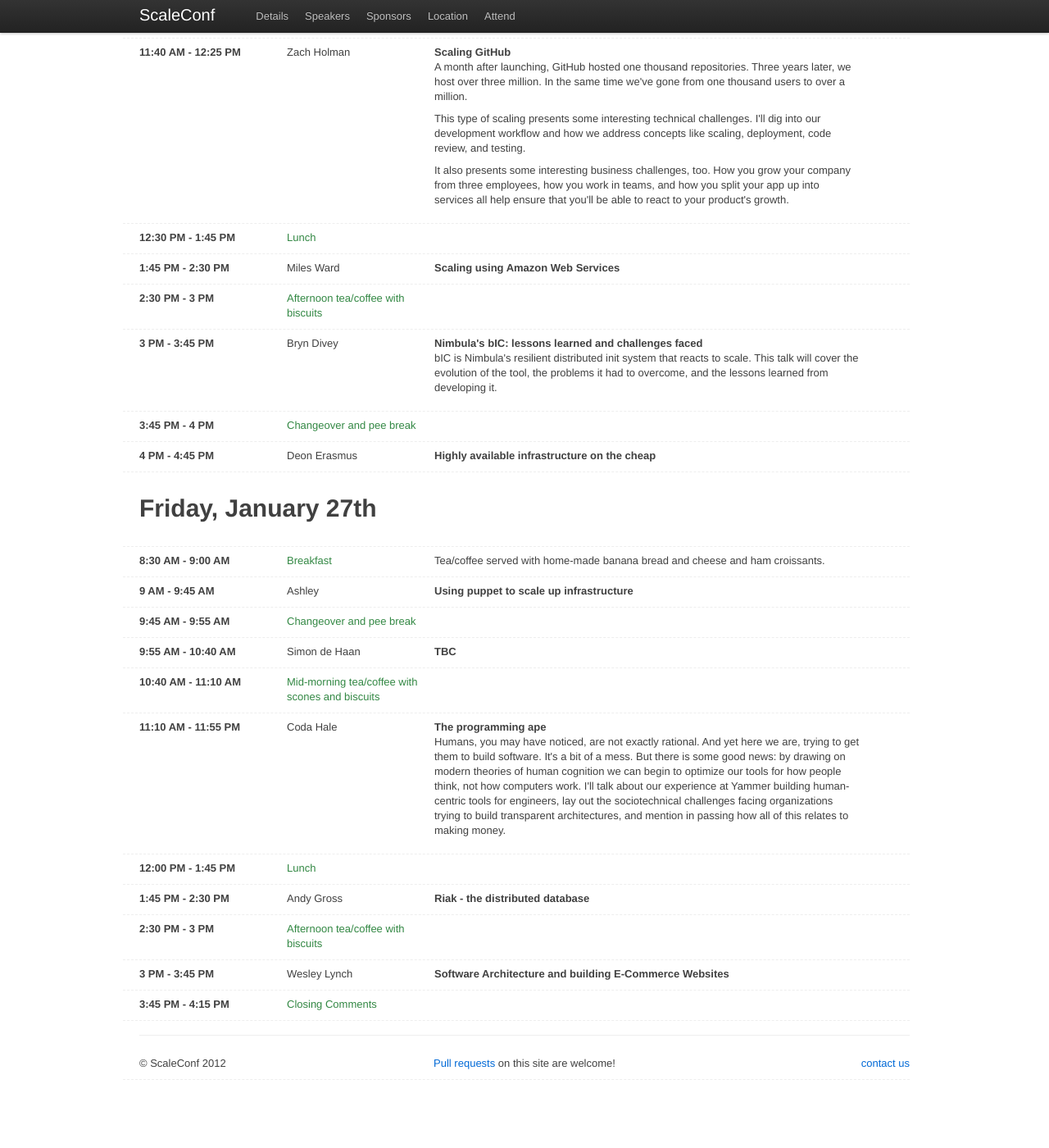
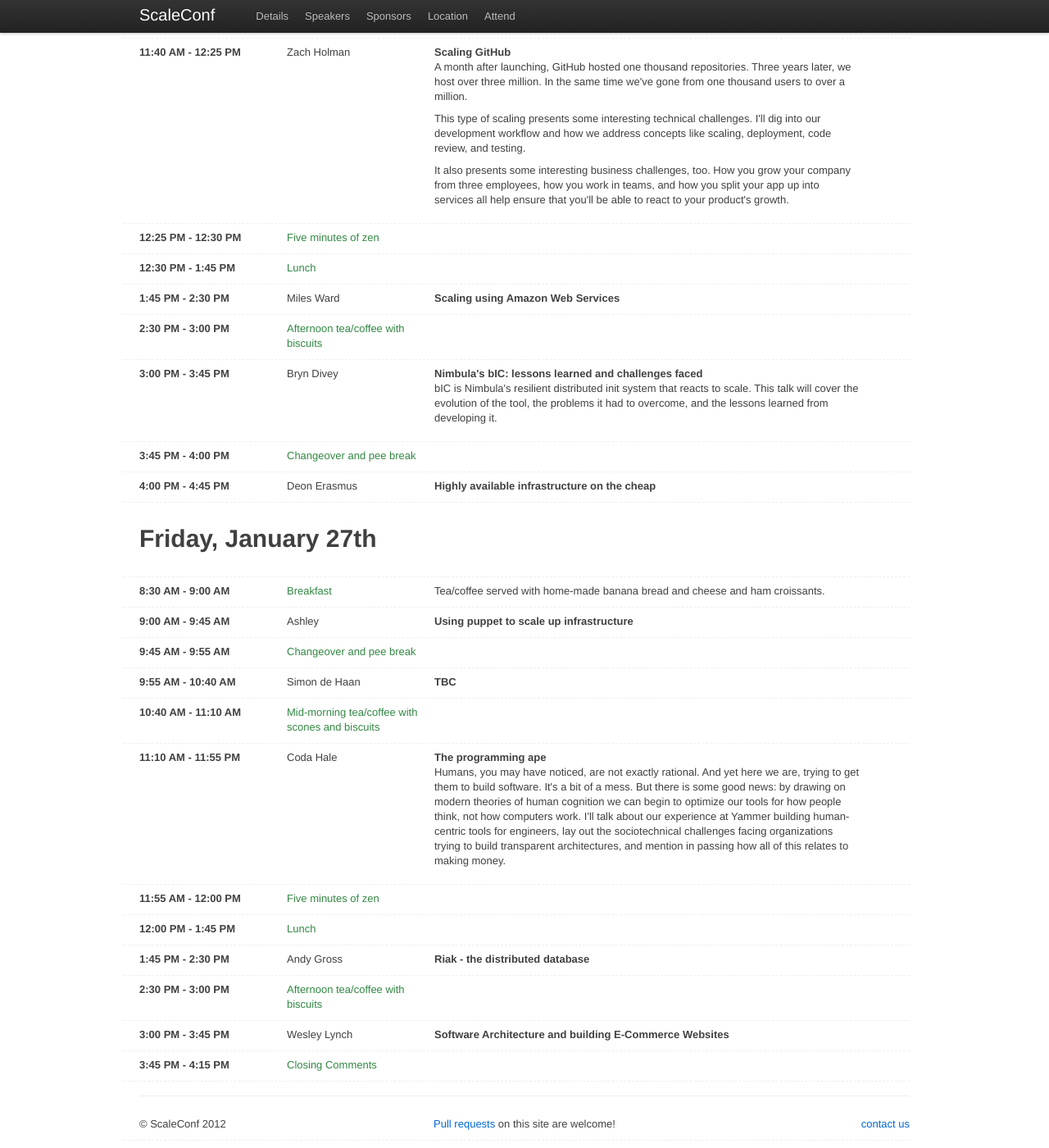
Before and after one commit to scaleconf/scaleconf.github.com, a Jekyll site: the page built from schedule.html, in a window 1280 px wide and 1400 px high, scrolled down 796 px. Shown: the whole window at 82% size. Built offline with Jekyll 4.4.1, drawn with Linux system fonts in a browser that asks for light colours; Markdown is read by kramdown in place of the engine named in the settings; before the commit the page ends 2122 px from its top, so only the background shows below that.

Commit message:
Account for missing five minutes

```diff
--- a/schedule.html
+++ b/schedule.html
@@ -83,6 +83,12 @@ meta-description: The programme for the Scaleconf, a conference focusing on web
 </div>
 
 <div class="row">
+    <div class="span3"><b> 12:25 PM - 12:30 PM </b></div>
+    <div class="span3 hl">Five minutes of zen</div>
+</div>
+
+
+<div class="row">
     <div class="span3"><b> 12:30 PM - 1:45 PM </b></div>
     <div class="span3 hl">Lunch</div>
 </div>
@@ -96,12 +102,12 @@ meta-description: The programme for the Scaleconf, a conference focusing on web
 </div>
 
 <div class="row">
-    <div class="span3"><b> 2:30 PM - 3 PM </b></div>
+    <div class="span3"><b> 2:30 PM - 3:00 PM </b></div>
     <div class="span3 hl">Afternoon tea/coffee with biscuits</div>
 </div>
 
 <div class="row">
-    <div class="span3"><b> 3 PM - 3:45 PM </b></div>
+    <div class="span3"><b> 3:00 PM - 3:45 PM </b></div>
     <div class="span3">Bryn Divey</div>
     <div class="span9">
         <b>Nimbula's bIC: lessons learned and challenges faced</b>
@@ -110,12 +116,12 @@ meta-description: The programme for the Scaleconf, a conference focusing on web
 </div>
 
 <div class="row">
-    <div class="span3"><b> 3:45 PM - 4 PM </b></div>
+    <div class="span3"><b> 3:45 PM - 4:00 PM </b></div>
     <div class="span3 hl">Changeover and pee break</div>
 </div>
 
 <div class="row">
-    <div class="span3"><b> 4 PM - 4:45 PM </b></div>
+    <div class="span3"><b> 4:00 PM - 4:45 PM </b></div>
     <div class="span3">Deon Erasmus</div>
     <div class="span9">
         <b>Highly available infrastructure on the cheap</b>
@@ -139,7 +145,7 @@ meta-description: The programme for the Scaleconf, a conference focusing on web
 </div>
 
 <div class="row">
-    <div class="span3"><b> 9 AM - 9:45 AM </b></div>
+    <div class="span3"><b> 9:00 AM - 9:45 AM </b></div>
     <div class="span3">Ashley</div>
     <div class="span9">
         <b>Using puppet to scale up infrastructure</b>
@@ -176,6 +182,11 @@ meta-description: The programme for the Scaleconf, a conference focusing on web
 </div>
 
 <div class="row">
+    <div class="span3"><b> 11:55 AM - 12:00 PM </b></div>
+    <div class="span3 hl">Five minutes of zen</div>
+</div>
+
+<div class="row">
     <div class="span3"><b> 12:00 PM - 1:45 PM </b></div>
     <div class="span3 hl">Lunch</div>
 </div>
@@ -189,12 +200,12 @@ meta-description: The programme for the Scaleconf, a conference focusing on web
 </div>
 
 <div class="row">
-    <div class="span3"><b> 2:30 PM - 3 PM </b></div>
+    <div class="span3"><b> 2:30 PM - 3:00 PM </b></div>
     <div class="span3 hl">Afternoon tea/coffee with biscuits</div>
 </div>
 
 <div class="row">
-    <div class="span3"><b> 3 PM - 3:45 PM </b></div>
+    <div class="span3"><b> 3:00 PM - 3:45 PM </b></div>
     <div class="span3">Wesley Lynch</div>
     <div class="span9">
         <b>Software Architecture and building E-Commerce Websites</b>
```
